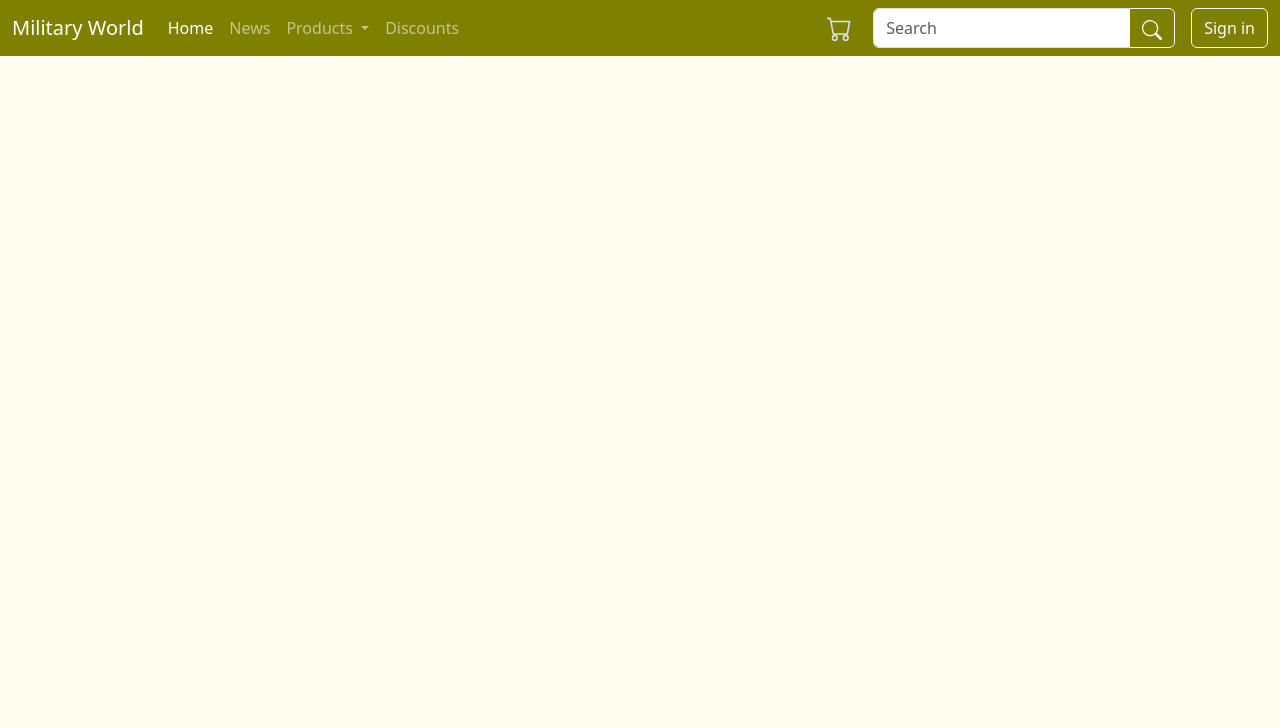
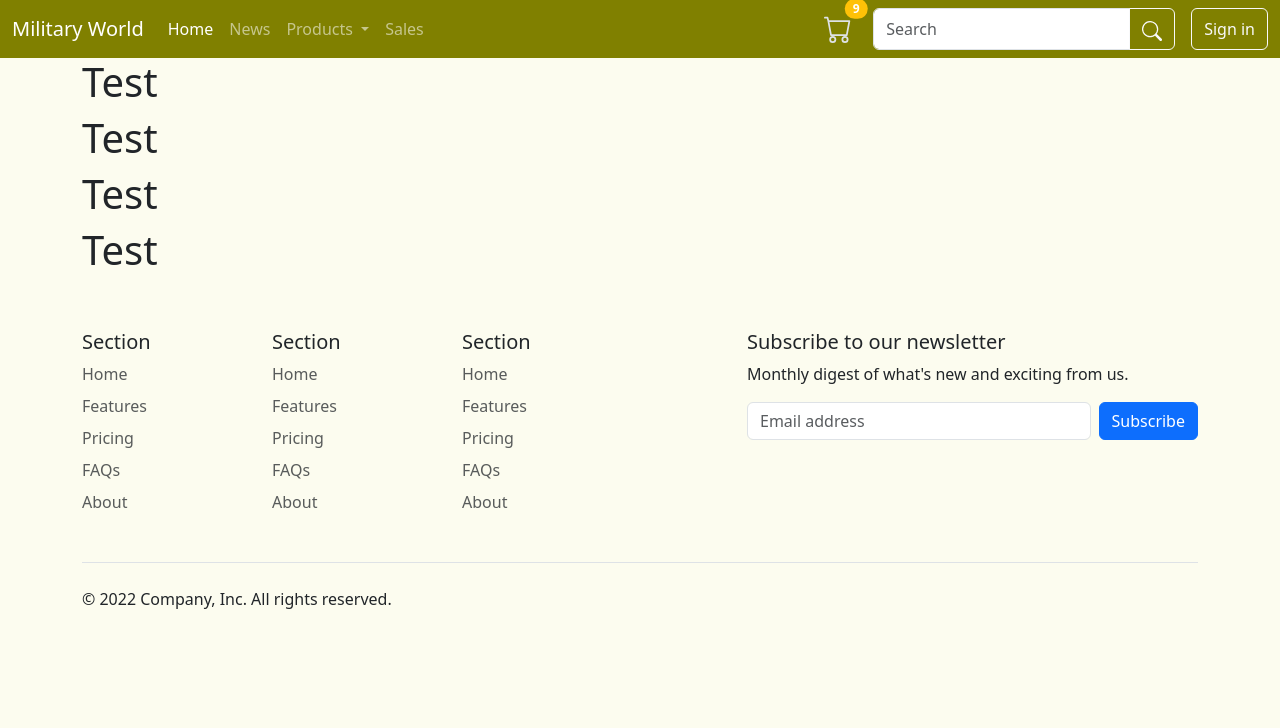
Before and after one commit to olexiybabenko/military-world-website-20231213-20240309, a website: page index.html in a window 1280 px wide. Drawn offline with nearby package versions, Linux system fonts and the light colour scheme.

Commit message:
Header & Footer

```diff
--- a/index.html
+++ b/index.html
@@ -18,16 +18,20 @@
 </head>
 
 <body class="background-light-olive">
-    <nav class="navbar navbar-expand-lg background-olive fixed-top" data-bs-theme="dark">
+    <!-- Navbar -->
+    <nav class="navbar navbar-expand-lg background-olive fixed-top position-relative" data-bs-theme="dark">
         <div class="container-xxl">
             <a class="navbar-brand" href="#">Military World</a>
             <div class="d-flex justify-content-end">
-                <button class="btn d-flex d-lg-none justify-content-end me-2" type="submit">
-                    <svg xmlns="http://www.w3.org/2000/svg" width="25" height="25" fill="currentColor"
+                <button class="btn d-flex d-lg-none justify-content-end me-2 px-1 position-relative" type="submit">
+                    <svg xmlns="http://www.w3.org/2000/svg" width="28" height="28" fill="currentColor"
                         class="bi bi-cart" viewBox="0 0 16 16">
                         <path
                             d="M0 1.5A.5.5 0 0 1 .5 1H2a.5.5 0 0 1 .485.379L2.89 3H14.5a.5.5 0 0 1 .491.592l-1.5 8A.5.5 0 0 1 13 12H4a.5.5 0 0 1-.491-.408L2.01 3.607 1.61 2H.5a.5.5 0 0 1-.5-.5M3.102 4l1.313 7h8.17l1.313-7H3.102zM5 12a2 2 0 1 0 0 4 2 2 0 0 0 0-4m7 0a2 2 0 1 0 0 4 2 2 0 0 0 0-4m-7 1a1 1 0 1 1 0 2 1 1 0 0 1 0-2m7 0a1 1 0 1 1 0 2 1 1 0 0 1 0-2" />
                     </svg>
+                    <span class="position-absolute top-0 start-100 translate-middle badge rounded-pill bg-warning">
+                        9
+                    </span>
                 </button>
                 <button class="navbar-toggler" type="button" data-bs-toggle="offcanvas"
                     data-bs-target="#offcanvasNavbar" aria-controls="offcanvasNavbar" aria-label="Toggle navigation">
@@ -56,25 +60,28 @@
                                 aria-expanded="false">
                                 Products
                             </a>
-                            <ul class="dropdown-menu " data-bs-theme="light">
-                                <li><a class="dropdown-item" href="#">Action</a></li>
-                                <li><a class="dropdown-item" href="#">Another action</a></li>
-                                <li>
-                                    <hr class="dropdown-divider">
-                                </li>
-                                <li><a class="dropdown-item" href="#">Something else here</a></li>
+                            <ul class="dropdown-menu mt-2" data-bs-theme="light">
+                                <li><a class="dropdown-item" href="#">Clothing</a></li>
+                                <li><a class="dropdown-item" href="#">Shoes</a></li>
+                                <li><a class="dropdown-item" href="#">Outdoor</a></li>
+                                <li><a class="dropdown-item" href="#">Safety</a></li>
+                                <li><a class="dropdown-item" href="#">Tactical Equipment</a></li>
+                                <li><a class="dropdown-item" href="#">Shooting</a></li>
                             </ul>
                         </li>
                         <li class="nav-item">
-                            <a class="nav-link" href="#">Discounts</a>
+                            <a class="nav-link" href="#">Sales</a>
                         </li>
                     </ul>
-                    <button class="btn d-none d-lg-block" type="submit">
-                        <svg xmlns="http://www.w3.org/2000/svg" width="25" height="25" fill="currentColor"
+                    <button class="btn d-none d-lg-block px-1 me-2 position-relative" type="submit">
+                        <svg xmlns="http://www.w3.org/2000/svg" width="28" height="28" fill="currentColor"
                             class="bi bi-cart" viewBox="0 0 16 16">
                             <path
                                 d="M0 1.5A.5.5 0 0 1 .5 1H2a.5.5 0 0 1 .485.379L2.89 3H14.5a.5.5 0 0 1 .491.592l-1.5 8A.5.5 0 0 1 13 12H4a.5.5 0 0 1-.491-.408L2.01 3.607 1.61 2H.5a.5.5 0 0 1-.5-.5M3.102 4l1.313 7h8.17l1.313-7H3.102zM5 12a2 2 0 1 0 0 4 2 2 0 0 0 0-4m7 0a2 2 0 1 0 0 4 2 2 0 0 0 0-4m-7 1a1 1 0 1 1 0 2 1 1 0 0 1 0-2m7 0a1 1 0 1 1 0 2 1 1 0 0 1 0-2" />
                         </svg>
+                        <span class="position-absolute top-0 start-100 translate-middle badge rounded-pill bg-warning">
+                            9
+                        </span>
                     </button>
                     <div class="d-flex justify-content-between ms-2">
                         <form class="d-flex input-group justify-content-center mt-3 mt-lg-0" role="search"
@@ -97,8 +104,79 @@
         </div>
     </nav>
 
-    <div class="container-sm">
-        <h1 class="">Test</h1>
+    <div class="container">
+        <h1>Test</h1>
+        <h1>Test</h1>
+        <h1>Test</h1>
+        <h1>Test</h1>
+    </div>
+
+
+    <!-- Footer -->
+    <div class="container">
+        <footer class="py-5">
+            <div class="row">
+                <div class="col-6 col-md-2 mb-3">
+                    <h5>Section</h5>
+                    <ul class="nav flex-column">
+                        <li class="nav-item mb-2"><a href="#" class="nav-link p-0 text-muted">Home</a></li>
+                        <li class="nav-item mb-2"><a href="#" class="nav-link p-0 text-muted">Features</a></li>
+                        <li class="nav-item mb-2"><a href="#" class="nav-link p-0 text-muted">Pricing</a></li>
+                        <li class="nav-item mb-2"><a href="#" class="nav-link p-0 text-muted">FAQs</a></li>
+                        <li class="nav-item mb-2"><a href="#" class="nav-link p-0 text-muted">About</a></li>
+                    </ul>
+                </div>
+
+                <div class="col-6 col-md-2 mb-3">
+                    <h5>Section</h5>
+                    <ul class="nav flex-column">
+                        <li class="nav-item mb-2"><a href="#" class="nav-link p-0 text-muted">Home</a></li>
+                        <li class="nav-item mb-2"><a href="#" class="nav-link p-0 text-muted">Features</a></li>
+                        <li class="nav-item mb-2"><a href="#" class="nav-link p-0 text-muted">Pricing</a></li>
+                        <li class="nav-item mb-2"><a href="#" class="nav-link p-0 text-muted">FAQs</a></li>
+                        <li class="nav-item mb-2"><a href="#" class="nav-link p-0 text-muted">About</a></li>
+                    </ul>
+                </div>
+
+                <div class="col-6 col-md-2 mb-3">
+                    <h5>Section</h5>
+                    <ul class="nav flex-column">
+                        <li class="nav-item mb-2"><a href="#" class="nav-link p-0 text-muted">Home</a></li>
+                        <li class="nav-item mb-2"><a href="#" class="nav-link p-0 text-muted">Features</a></li>
+                        <li class="nav-item mb-2"><a href="#" class="nav-link p-0 text-muted">Pricing</a></li>
+                        <li class="nav-item mb-2"><a href="#" class="nav-link p-0 text-muted">FAQs</a></li>
+                        <li class="nav-item mb-2"><a href="#" class="nav-link p-0 text-muted">About</a></li>
+                    </ul>
+                </div>
+
+                <div class="col-md-5 offset-md-1 mb-3">
+                    <form>
+                        <h5>Subscribe to our newsletter</h5>
+                        <p>Monthly digest of what's new and exciting from us.</p>
+                        <div class="d-flex flex-column flex-sm-row w-100 gap-2">
+                            <label for="newsletter1" class="visually-hidden">Email address</label>
+                            <input id="newsletter1" type="text" class="form-control" placeholder="Email address">
+                            <button class="btn btn-primary" type="button">Subscribe</button>
+                        </div>
+                    </form>
+                </div>
+            </div>
+
+            <div class="d-flex flex-column flex-sm-row justify-content-between py-4 my-4 border-top">
+                <p>© 2022 Company, Inc. All rights reserved.</p>
+                <ul class="list-unstyled d-flex">
+                    <li class="ms-3"><a class="link-dark" href="#"><svg class="bi" width="24" height="24">
+                                <use xlink:href="#twitter"></use>
+                            </svg></a></li>
+                    <li class="ms-3"><a class="link-dark" href="#"><svg class="bi" width="24" height="24">
+                                <use xlink:href="#instagram"></use>
+                            </svg></a></li>
+                    <li class="ms-3"><a class="link-dark" href="#"><svg class="bi" width="24" height="24">
+                                <use xlink:href="#facebook"></use>
+                            </svg></a></li>
+                </ul>
+            </div>
+        </footer>
     </div>
 
     <!-- Bootstrap required elements -->
--- a/styles/main.scss
+++ b/styles/main.scss
@@ -27,10 +27,3 @@
         gap: 0px;
     }
 }
-
-// Margins
-// Large devices (desktops, 992px and up)
-
-.mt-md-d-3 {
-    margin-top: 50px;
-}
```
Also changed, not shown: styles/main.css.
